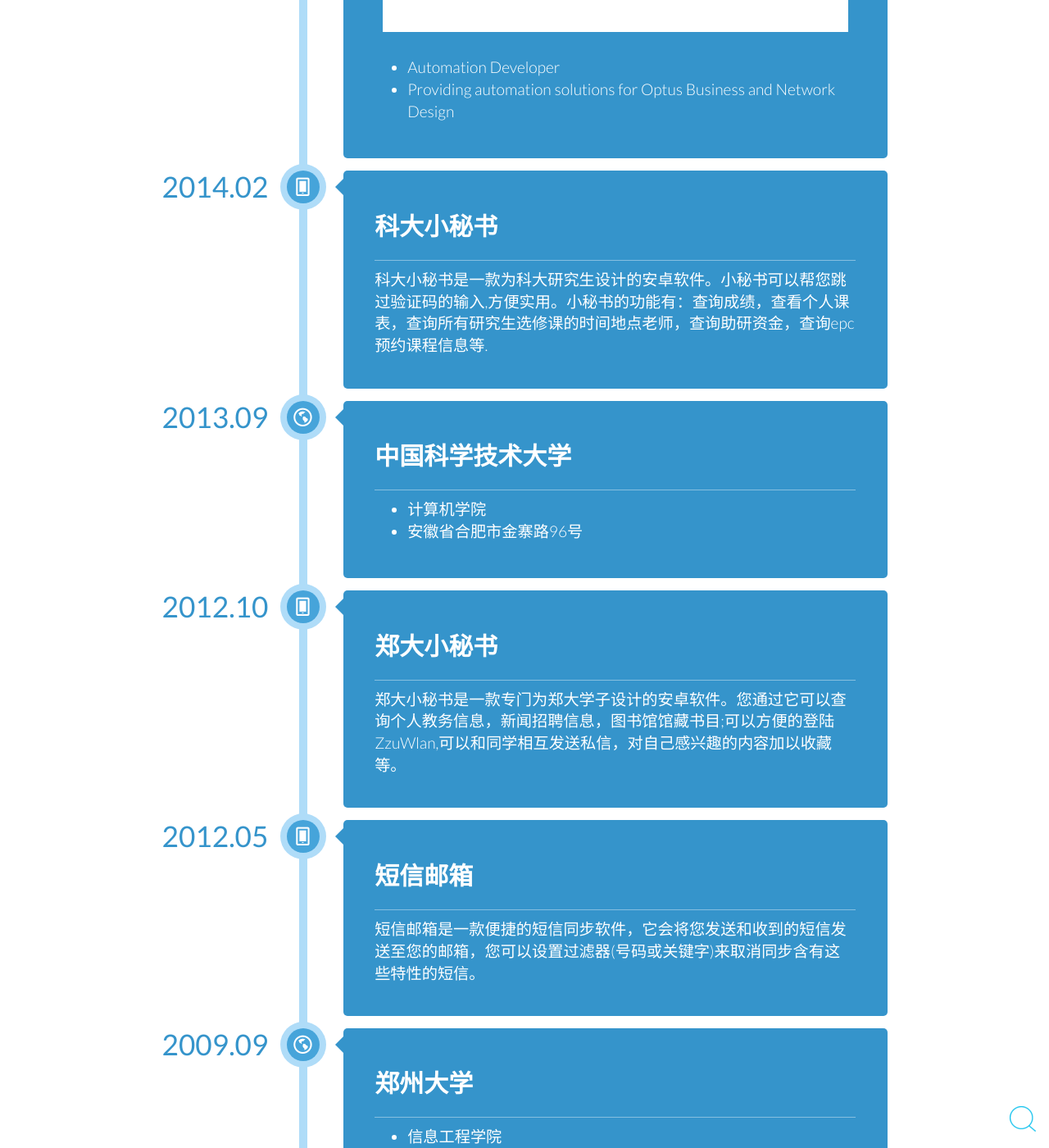
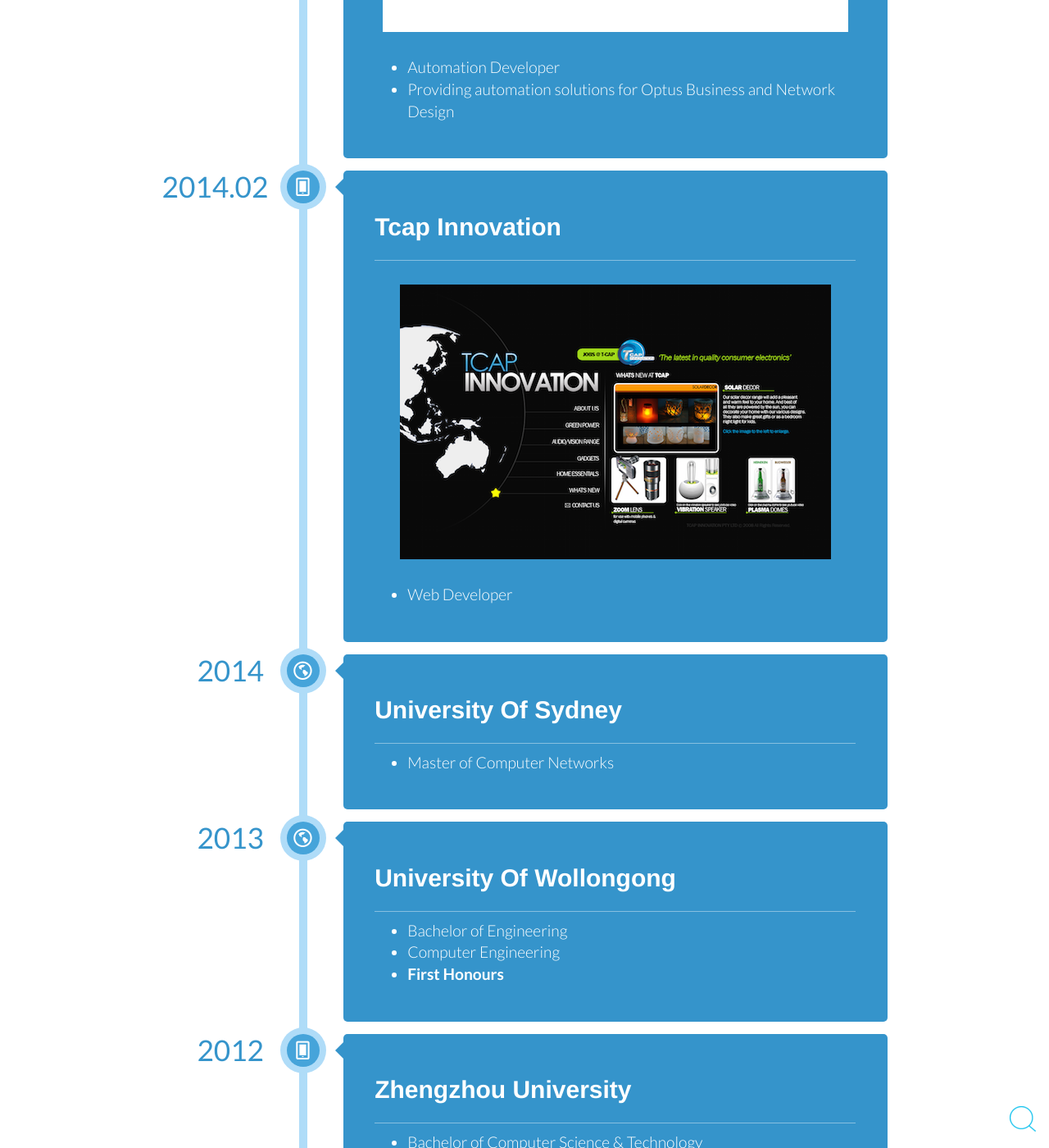
Before and after one commit to androiddevelop/RoyRenBlog, a Jekyll site: the page built from about/index.html, in a window 1280 px wide and 1400 px high, scrolled down 1189 px. Shown: the whole window at 82% size. Built offline with Jekyll 4.4.1, drawn with Linux system fonts in a browser that asks for light colours; nearby versions of some CDN libraries; comment, search, counter and statistics services are not loaded; some of the changed text lies outside the part shown.

Commit message:
about final

```diff
--- a/about/index.html
+++ b/about/index.html
@@ -28,8 +28,8 @@
 					<h2>My profile</h2>
 					<ul>
 					<li>Roy Ren</li>
-					<li>Keen on<strong>Web，Server and BigData</strong>etc.</li>
-					<li>Contact me by<strong><a href="mailto:enxiangyu16@hotmail.com" style="color:white;">renxiangyu16@hotmail.com</a></strong></li>
+					<li>Keen on<strong>  Web  Server  BigData  </strong>etc.</li>
+					<li>Contact me by <strong><a href="mailto:enxiangyu16@hotmail.com" style="color:white;">renxiangyu16@hotmail.com</a></strong></li>
 					</ul>
 				</div>
 			</li>
@@ -37,7 +37,7 @@
 				<time class="cbp_tmtime" ><span>2015.04</span></time>
 				<div class="cbp_tmicon cbp_tmicon-phone"></div>
 				<div class="cbp_tmlabel">
-					<a href="http://optus.com" style="color:white;"><h2>Optus contractor</h2></a>
+					<a href="http://optus.com" style="color:white;"><h2>Optus</h2></a>
 					<img src="./img/yesoptus_Logo.gif"></img>
 					<ul>
 					<li>Automation Developer</li>
@@ -50,53 +50,48 @@
 				<time class="cbp_tmtime" ><span>2014.02</span></time>
 				<div class="cbp_tmicon cbp_tmicon-phone"></div>
 				<div class="cbp_tmlabel">
-			   	<a href="http://ustc.codeboy.me" style="color:white;"><h2>科大小秘书</h2></a>
-					<span>科大小秘书是一款为科大研究生设计的安卓软件。小秘书可以帮您跳过验证码的输入,方便实用。小秘书的功能有：查询成绩，查看个人课表，查询所有研究生选修课的时间地点老师，查询助研资金，查询epc预约课程信息等. </span>
-				</div>
-			</li>
-
-
-			<li>
-				<time class="cbp_tmtime" ><span>2013.09</span></time>
-				<div class="cbp_tmicon cbp_tmicon-earth"></div>
-				<div class="cbp_tmlabel">
-					<a href="http://www.ustc.edu.cn" style="color:white;"><h2>中国科学技术大学</h2></a>
+			   	<a href="http://tcap.com.au" style="color:white;"><h2>Tcap Innovation</h2></a>
+					<img src="./img/tcap.png"></img>
 					<ul>
-					<li>计算机学院</li>
-					<li>安徽省合肥市金寨路96号</li>
+						<li>Web Developer</li>
 					</ul>
 				</div>
 			</li>
 
 
 			<li>
-				<time class="cbp_tmtime" ><span>2012.10</span></time>
-				<div class="cbp_tmicon cbp_tmicon-phone"></div>
+				<time class="cbp_tmtime" ><span>2014</span></time>
+				<div class="cbp_tmicon cbp_tmicon-earth"></div>
 				<div class="cbp_tmlabel">
-					<a href="http://zzu.codeboy.me" style="color:white;"><h2>郑大小秘书</h2></a>
-					<span>郑大小秘书是一款专门为郑大学子设计的安卓软件。您通过它可以查询个人教务信息，新闻招聘信息，图书馆馆藏书目;可以方便的登陆ZzuWlan,可以和同学相互发送私信，对自己感兴趣的内容加以收藏等。 </span>
+					<a href="http://sydney.edu.au" style="color:white;"><h2>University Of Sydney</h2></a>
+					<ul>
+					<li>Master of Computer Networks</li>
+					</ul>
 				</div>
 			</li>
 
 
 			<li>
-				<time class="cbp_tmtime" ><span>2012.05</span></time>
-				<div class="cbp_tmicon cbp_tmicon-phone"></div>
+				<time class="cbp_tmtime" ><span>2013</span></time>
+				<div class="cbp_tmicon cbp_tmicon-earth"></div>
 				<div class="cbp_tmlabel">
-					<a href="http://zzu.codeboy.me" style="color:white;"><h2>短信邮箱</h2></a>
-					<span>短信邮箱是一款便捷的短信同步软件，它会将您发送和收到的短信发送至您的邮箱，您可以设置过滤器(号码或关键字)来取消同步含有这些特性的短信。  </span>
+					<a href="http://uow.edu.au" style="color:white;"><h2>University Of Wollongong</h2></a>
+					<ul>
+						<li>Bachelor of Engineering</li>
+						<li>Computer Engineering</li>
+						<li><strong>First Honours</strong></li>
+					</ul>
 				</div>
 			</li>
 
 
 			<li>
-				<time class="cbp_tmtime" ><span>2009.09</span></time>
-				<div class="cbp_tmicon cbp_tmicon-earth"></div>
+				<time class="cbp_tmtime" ><span>2012</span></time>
+				<div class="cbp_tmicon cbp_tmicon-phone"></div>
 				<div class="cbp_tmlabel">
-					<a href="http://www.zzu.edu.cn" style="color:white;"><h2>郑州大学</h2></a>
+					<a href="http://www.zzu.edu.cn" style="color:white;"><h2>Zhengzhou University</h2></a>
 					<ul>
-					<li>信息工程学院</li>
-					<li>河南省郑州市高新技术开发区科学大道100号</li>
+						<li>Bachelor of Computer Science & Technology</li>
 					</ul>
 				</div>
 			</li>
@@ -105,7 +100,6 @@
 				<time class="cbp_tmtime" > <span>Donate</span></time>
 				<div class="cbp_tmicon cbp_tmicon-mail"></div>
 				<div class="cbp_tmlabel">
-					<h2>爱心捐助</h2>
 					<img src="./img/alipay.jpg"  style="text-align:center;"></img>
 				</div>
 			</li>
```
Also changed, not shown: about/img/tcap.png (added).
